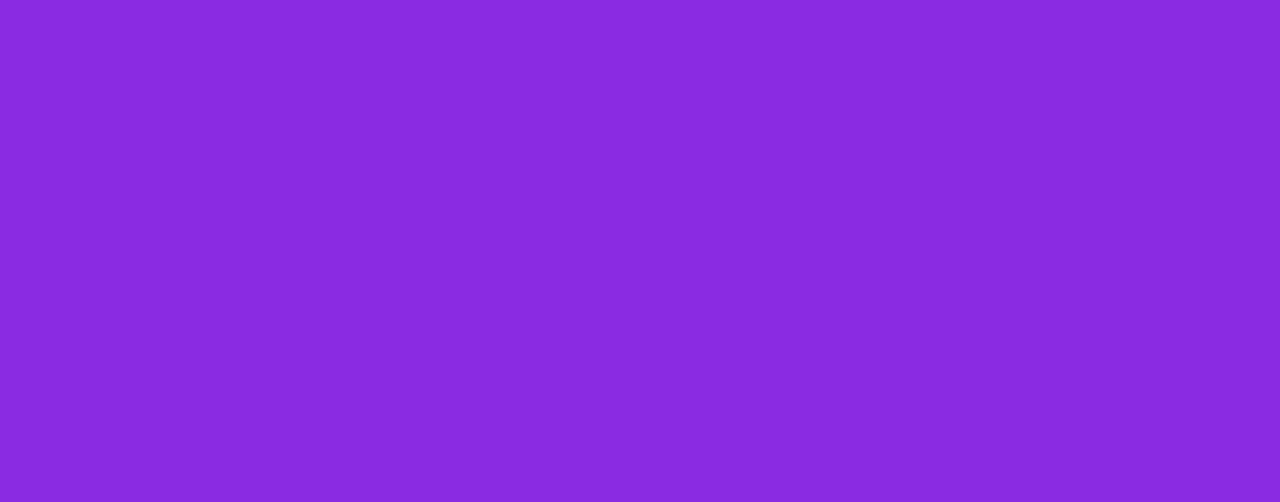
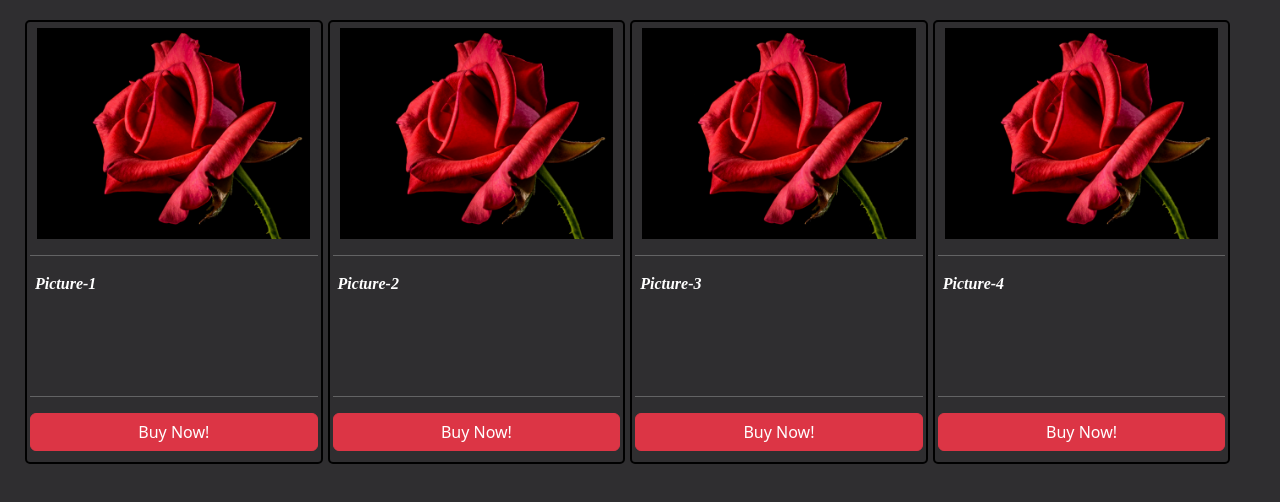
Before and after one commit to amircheshmenooshi/Html-Css, a plain HTML site: page index.html in a window 1280 px wide. Drawn offline with nearby package versions, Linux system fonts and the light colour scheme.

Commit message:
Add A Gallery

```diff
--- a/assests/css/style.css
+++ b/assests/css/style.css
@@ -9,10 +9,38 @@
 /* Class */
 
 .body{
-    background-color: blueviolet;
-    /* padding: 20px 20px 20px 20px; */
+    background-color: rgb(47, 46, 48);
+    padding: 20px 20px 20px 20px;
 }
 
+.row-me{
+    width: 100%;
+    text-align: center;
+    justify-content: center;
+}
 
+.box{
+    max-width: 24%;
+    height: 100%;
+
+    float: left;
+
+    text-align: center;
+    padding: 3px 3px 3px 3px;
+
+    border: 2px solid black;
+    border-radius: 5px;
+
+    margin-left: 5px;
+}
+
+.box-text{
+    text-align: left;
+    color: white;
+}
+
+.but{
+    text-align: center;
+}
 
 /* ____________________________________- */
--- a/index.html
+++ b/index.html
@@ -12,7 +12,84 @@
 </head>
 <body class="body">
 
+  <div class="row-me">
+    <div class="box">
+      <img src="assests/img/pexels-pixabay-15239.jpg" alt="" width="95%" style="margin-top: 3px;">
 
+      <div class="box-text">
+        <hr>
+        <p class="fw-bold" style="margin-left: 5px; font-family: 'Times New Roman', Times, serif; font-style: italic; margin-bottom: 100px;">Picture-1</p>
+
+        <hr>
+
+        <div class="but">
+          <button class="btn btn-danger w-100 mb-2">
+            Buy Now!
+          </button>
+        </div>
+
+      </div>
+
+    </div>
+
+    <div class="box">
+      <img src="assests/img/pexels-pixabay-15239 (1).jpg" alt="" width="95%" style="margin-top: 3px;">
+
+      <div class="box-text">
+        <hr>
+        <p class="fw-bold" style="margin-left: 5px; font-family: 'Times New Roman', Times, serif; font-style: italic; margin-bottom: 100px;">Picture-2</p>
+
+        <hr>
+
+        <div class="but">
+          <button class="btn btn-danger w-100 mb-2">
+            Buy Now!
+          </button>
+        </div>
+
+      </div>
+
+    </div>
+
+    <div class="box">
+      <img src="assests/img/pexels-pixabay-15239 (2).jpg" alt="" width="95%" style="margin-top: 3px;">
+
+      <div class="box-text">
+        <hr>
+        <p class="fw-bold" style="margin-left: 5px; font-family: 'Times New Roman', Times, serif; font-style: italic; margin-bottom: 100px;">Picture-3</p>
+
+        <hr>
+
+        <div class="but">
+          <button class="btn btn-danger w-100 mb-2">
+            Buy Now!
+          </button>
+        </div>
+
+      </div>
+
+    </div>
+
+    <div class="box">
+      <img src="assests/img/pexels-pixabay-15239 (3).jpg" alt="" width="95%" style="margin-top: 3px;">
+
+      <div class="box-text">
+        <hr>
+        <p class="fw-bold" style="margin-left: 5px; font-family: 'Times New Roman', Times, serif; font-style: italic; margin-bottom: 100px;">Picture-4</p>
+
+        <hr>
+
+        <div class="but">
+          <button class="btn btn-danger w-100 mb-2">
+            Buy Now!
+          </button>
+        </div>
+
+      </div>
+
+    </div>
+
+  </div>
 
   <script src="https://cdn.jsdelivr.net/npm/bootstrap@5.3.3/dist/js/bootstrap.bundle.min.js" integrity="sha384-YvpcrYf0tY3lHB60NNkmXc5s9fDVZLESaAA55NDzOxhy9GkcIdslK1eN7N6jIeHz" crossorigin="anonymous"></script>
   <script src="assests/js/script.js"></script>
```
Also changed, not shown: assests/img/pexels-pixabay-15239 (1).jpg (added), assests/img/pexels-pixabay-15239 (2).jpg (added), assests/img/pexels-pixabay-15239 (3).jpg (added), assests/img/pexels-pixabay-15239.jpg (added).
